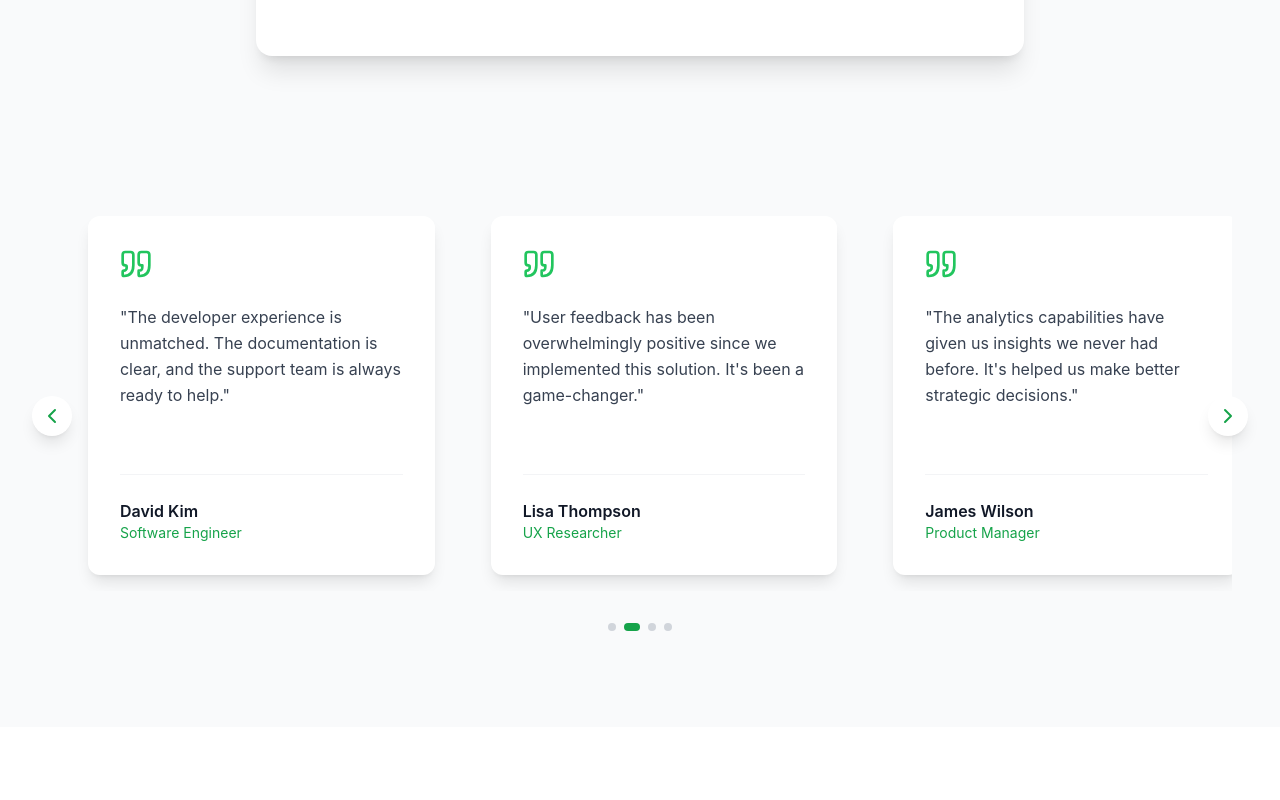
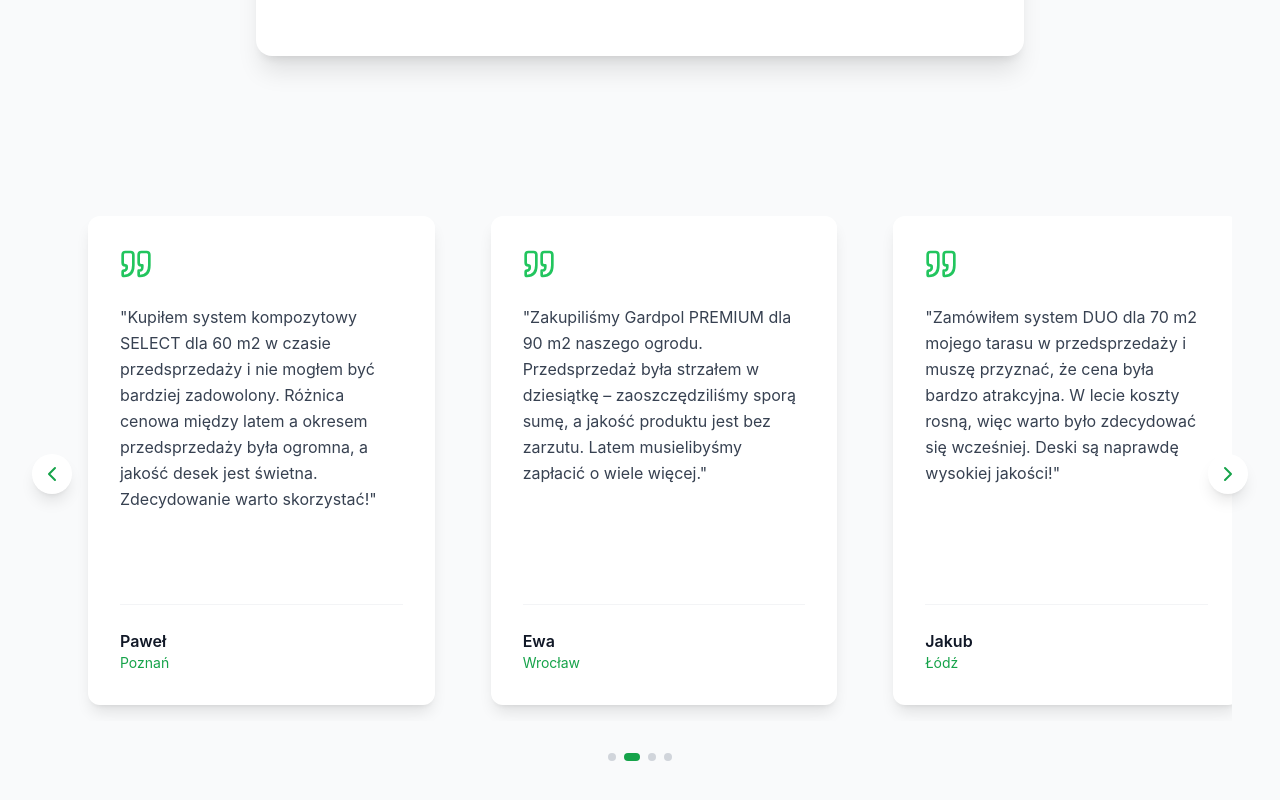
Before and after one commit to osa1282/gardpol-preorder, a React (Vite) app: page / in a window 1280 px wide. Shown: the part 4059-4859 px from the top of the page. Before the commit the page ends 4786 px from the top, so only its background shows below. Built offline with nearby package versions, Linux system fonts and the light colour scheme.

Commit message:
Version 0.6 - Fixed Testimonials Slider with reviews db

```diff
--- a/src/components/TestimonialsSlider.tsx
+++ b/src/components/TestimonialsSlider.tsx
@@ -40,14 +40,18 @@ export default function TestimonialsSlider() {
   // Użycie efektu do automatycznego przechodzenia slajdów
   useEffect(() => {
     const timer = setInterval(() => {
-      // Przejdź do następnego slajdu, jeśli nie przeciągamy i nie jesteśmy na końcu
       setCurrentIndex(prevIndex => {
-        if (!isDragging && prevIndex < testimonials.length - itemsPerPage) {
+        if (!isDragging) {
+          // Jeśli jesteśmy na końcu, wracamy do początku
+          if (prevIndex >= testimonials.length - itemsPerPage) {
+            return 0;
+          }
+          // W przeciwnym razie przechodzimy do następnego zestawu
           return prevIndex + itemsPerPage;
         }
-        return prevIndex; // Zatrzymaj indeks, jeśli spełnione są warunki końcowe
+        return prevIndex;
       });
-    }, 4000); // Co 5 sekund
+    }, 5000); // Co 5 sekundy
 
     return () => clearInterval(timer); // Czyści timer po odmontowaniu komponentu
   }, [isDragging, itemsPerPage, testimonials.length]);
--- a/src/data/testimonials.ts
+++ b/src/data/testimonials.ts
@@ -3,79 +3,79 @@ import type { Testimonial } from '../types/testimonial';
 export const testimonials: Testimonial[] = [
   {
     id: 1,
-    name: "Sarah Johnson",
-    role: "Chief Marketing Officer",
-    content: "This product has completely transformed how we operate. The efficiency gains we've seen are nothing short of remarkable.",
+    name: "Anna",
+    role: "Warszawa",
+    content: "Zdecydowałam się na zakup systemu kompozytowego Gardpol PREMIUM dla 50 m2 podczas przedsprzedaży. Cena była znacznie niższa niż latem, kiedy koszty idą w górę. Zdecydowanie opłacało się kupić wcześniej! Jakość desek przerosła moje oczekiwania, a dodatkowe oszczędności to miły bonus.",
     image: "https://images.unsplash.com/photo-1494790108377-be9c29b29330?ixlib=rb-1.2.1&auto=format&fit=crop&w=256&h=256&q=80"
   },
   {
     id: 2,
-    name: "Michael Chen",
-    role: "Tech Lead",
-    content: "The level of support and innovation we've received has been exceptional. It's rare to find a solution that delivers on all its promises.",
+    name: "Marek",
+    role: "Gdańsk",
+    content: "Zamówiłem system kompozytowy SELECT dla 80 m2 mojego nowego tarasu. Kupiłem go w przedsprzedaży i dzięki temu zaoszczędziłem kilkaset złotych w porównaniu do cen sezonowych. Montaż był prosty, a efekt końcowy w pełni spełnia moje oczekiwania. Szczerze polecam!",
     image: "https://images.unsplash.com/photo-1472099645785-5658abf4ff4e?ixlib=rb-1.2.1&auto=format&fit=crop&w=256&h=256&q=80"
   },
   {
     id: 3,
-    name: "Emma Rodriguez",
-    role: "Product Designer",
-    content: "As a designer, I appreciate the attention to detail and user experience. This has streamlined our workflow significantly.",
+    name: "Katarzyna",
+    role: "Kraków",
+    content: "Zakupiłam system kompozytowy DUO dla 100 m2 w przedsprzedaży i to był świetny wybór! Latem ceny były o wiele wyższe, a ja nie musiałam się martwić o budżet. Deski są solidne, wyglądają elegancko, a oszczędności to dodatkowa zaleta.",
     image: "https://images.unsplash.com/photo-1517841905240-472988babdf9?ixlib=rb-1.2.1&auto=format&fit=crop&w=256&h=256&q=80"
   },
   {
     id: 4,
-    name: "David Kim",
-    role: "Software Engineer",
-    content: "The developer experience is unmatched. The documentation is clear, and the support team is always ready to help.",
-    image: "https://images.unsplash.com/photo-1463453091185-61582044d556?ixlib=rb-1.2.1&auto=format&fit=crop&w=256&h=256&q=80"
+    name: "Paweł",
+    role: "Poznań",
+    content: "Kupiłem system kompozytowy SELECT dla 60 m2 w czasie przedsprzedaży i nie mogłem być bardziej zadowolony. Różnica cenowa między latem a okresem przedsprzedaży była ogromna, a jakość desek jest świetna. Zdecydowanie warto skorzystać!",
+    image: "https://images.unsplash.com/photo-1500648767791-00dcc994a43e?ixlib=rb-1.2.1&auto=format&fit=crop&w=256&h=256&q=80"
   },
   {
     id: 5,
-    name: "Lisa Thompson",
-    role: "UX Researcher",
-    content: "User feedback has been overwhelmingly positive since we implemented this solution. It's been a game-changer.",
+    name: "Ewa",
+    role: "Wrocław",
+    content: "Zakupiliśmy Gardpol PREMIUM dla 90 m2 naszego ogrodu. Przedsprzedaż była strzałem w dziesiątkę – zaoszczędziliśmy sporą sumę, a jakość produktu jest bez zarzutu. Latem musielibyśmy zapłacić o wiele więcej.",
     image: "https://images.unsplash.com/photo-1438761681033-6461ffad8d80?ixlib=rb-1.2.1&auto=format&fit=crop&w=256&h=256&q=80"
   },
   {
     id: 6,
-    name: "James Wilson",
-    role: "Product Manager",
-    content: "The analytics capabilities have given us insights we never had before. It's helped us make better strategic decisions.",
-    image: "https://images.unsplash.com/photo-1500648767791-00dcc994a43e?ixlib=rb-1.2.1&auto=format&fit=crop&w=256&h=256&q=80"
+    name: "Jakub",
+    role: "Łódź",
+    content: "Zamówiłem system DUO dla 70 m2 mojego tarasu w przedsprzedaży i muszę przyznać, że cena była bardzo atrakcyjna. W lecie koszty rosną, więc warto było zdecydować się wcześniej. Deski są naprawdę wysokiej jakości!",
+    image: "https://images.unsplash.com/photo-1517841905240-472988babdf9?ixlib=rb-1.2.1&auto=format&fit=crop&w=256&h=256&q=80"
   },
   {
     id: 7,
-    name: "Maria Garcia",
-    role: "VP of Operations",
-    content: "Implementation was smooth, and the ROI has been clear from day one. Our team productivity has increased by 40%.",
+    name: "Agnieszka",
+    role: "Szczecin",
+    content: "System kompozytowy SELECT dla 100 m2 zamówiłam podczas przedsprzedaży i nie mogę uwierzyć, ile udało mi się zaoszczędzić! Jakość desek jest na najwyższym poziomie, a dodatkowe oszczędności to ogromna zaleta.",
+    image: "https://images.unsplash.com/photo-1507003211169-0a1dd7228f2d?ixlib=rb-1.2.1&auto=format&fit=crop&w=256&h=256&q=80"
+  },
+  {
+    id: 8,
+    name: "Tomasz",
+    role: "Bydgoszcz",
+    content: "W ramach przedsprzedaży kupiłem system Gardpol PREMIUM dla 40 m2. Różnica cenowa w porównaniu do letnich cen była naprawdę duża, a deski prezentują się wspaniale. To była świetna decyzja.",
+    image: "https://images.unsplash.com/photo-1519345182560-3f2917c472ef?ixlib=rb-1.2.1&auto=format&fit=crop&w=256&h=256&q=80"
+  },
+  {
+    id: 9,
+    name: "Monika",
+    role: "Katowice",
+    content: "Zamówiliśmy system kompozytowy DUO dla 85 m2 na nasz taras. Cena w przedsprzedaży była bardzo konkurencyjna, a deski wyglądają przepięknie. Cieszę się, że kupiliśmy wcześniej i uniknęliśmy wyższych cen w sezonie.",
     image: "https://images.unsplash.com/photo-1534528741775-53994a69daeb?ixlib=rb-1.2.1&auto=format&fit=crop&w=256&h=256&q=80"
   },
   {
-    id: 8,
-    name: "Robert Taylor",
-    role: "IT Director",
-    content: "Security and performance were our top concerns. This solution has exceeded our expectations on both fronts.",
-    image: "https://images.unsplash.com/photo-1507003211169-0a1dd7228f2d?ixlib=rb-1.2.1&auto=format&fit=crop&w=256&h=256&q=80"
-  },
-  {
-    id: 9,
-    name: "Amanda Lee",
-    role: "Digital Strategist",
-    content: "The automation features have saved us countless hours of manual work. The interface is intuitive and user-friendly.",
+    id: 10,
+    name: "Damian",
+    role: "Lublin",
+    content: "Kupiłem system SELECT dla 55 m2 podczas przedsprzedaży i jestem zadowolony z wyboru. W porównaniu do letnich cen, zaoszczędziłem naprawdę sporo, a deski są solidne i trwałe.",
     image: "https://images.unsplash.com/photo-1531123897727-8f129e1688ce?ixlib=rb-1.2.1&auto=format&fit=crop&w=256&h=256&q=80"
   },
   {
-    id: 10,
-    name: "Thomas Brown",
-    role: "CTO",
-    content: "We evaluated several solutions, but this one stood out for its scalability and robust feature set. Excellent choice.",
-    image: "https://images.unsplash.com/photo-1519345182560-3f2917c472ef?ixlib=rb-1.2.1&auto=format&fit=crop&w=256&h=256&q=80"
-  },
-  {
     id: 11,
-    name: "Sophie Martin",
-    role: "Customer Success Manager",
-    content: "Our customer satisfaction scores have improved significantly. The platform's reliability has been outstanding.",
+    name: "Joanna",
+    role: "Rzeszów",
+    content: "Zamówiłam system Gardpol PREMIUM dla 75 m2 i jestem zachwycona. Przedsprzedaż to idealna okazja na duże oszczędności, a deski kompozytowe prezentują się bardzo elegancko. Polecam każdemu!",
     image: "https://images.unsplash.com/photo-1524250502761-1ac6f2e30d43?ixlib=rb-1.2.1&auto=format&fit=crop&w=256&h=256&q=80"
   }
 ];
```
